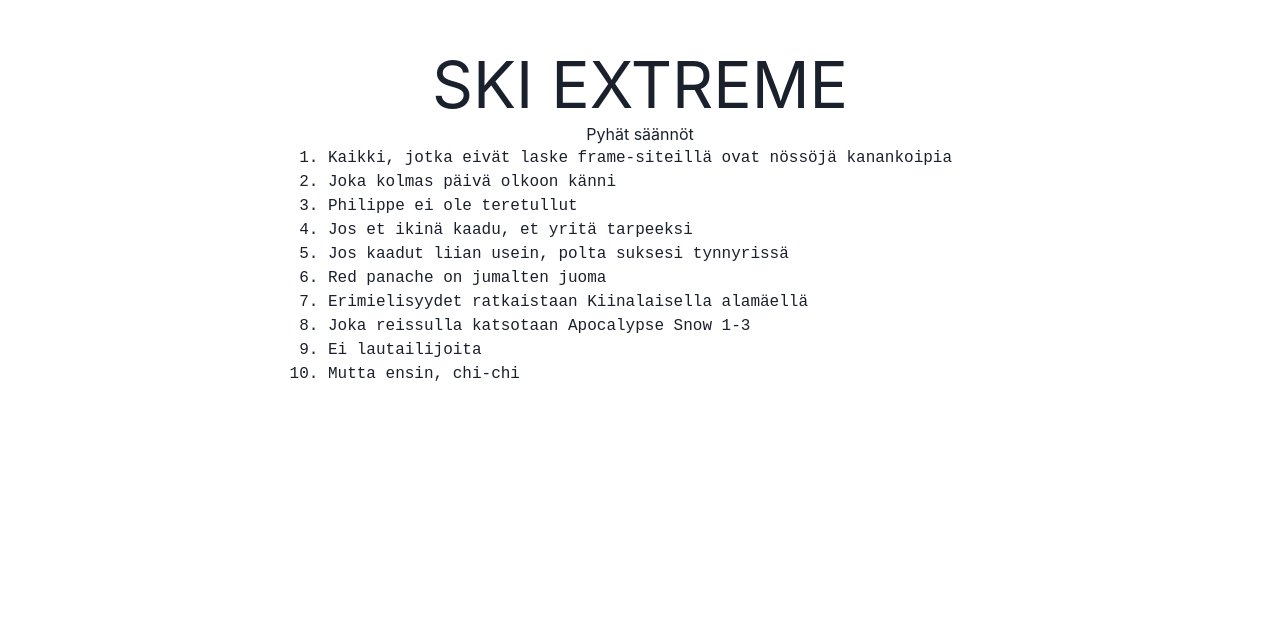
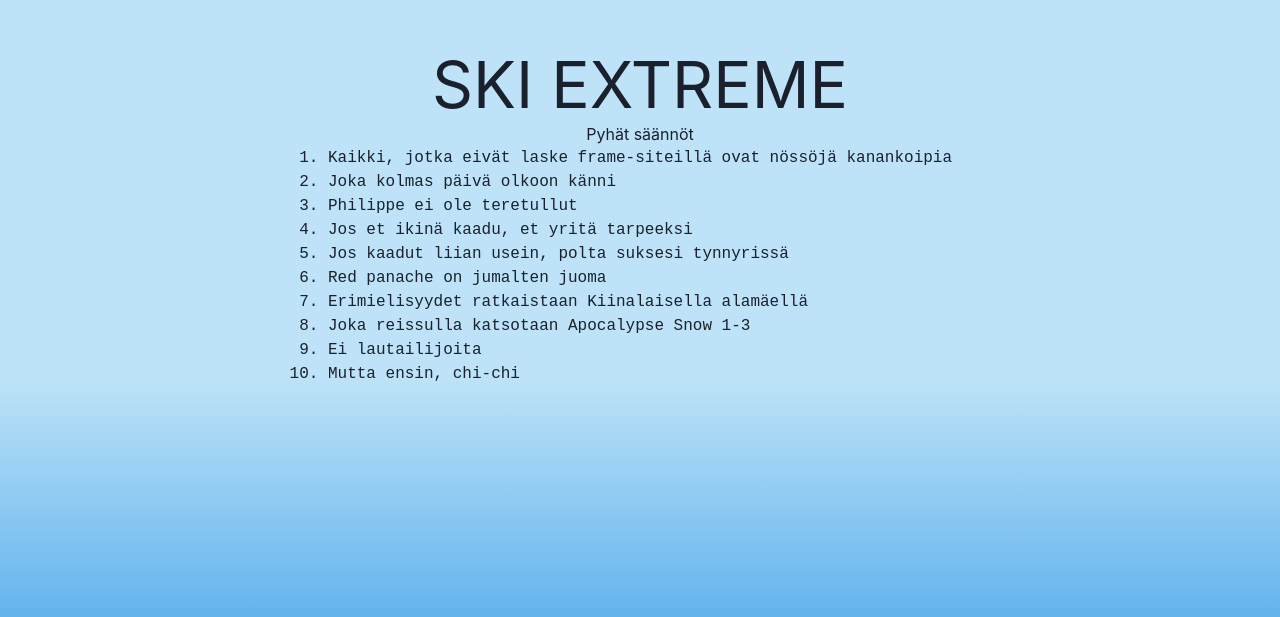
Before and after one commit to peksi/ski-extreme.com, a Next.js app: page / in a window 1280 px wide. Shown: the part 183-800 px from the top of the page. Built offline with nearby package versions, Linux system fonts and the light colour scheme.

Commit message:
some background

```diff
--- a/pages/_app.tsx
+++ b/pages/_app.tsx
@@ -1,10 +1,26 @@
 import "../styles/globals.css";
 import type { AppProps } from "next/app";
-import { ChakraProvider } from "@chakra-ui/react";
+import { Box, ChakraProvider } from "@chakra-ui/react";
 
 function MyApp({ Component, pageProps }: AppProps) {
   return (
     <ChakraProvider>
+      <Box
+        w="100vw"
+        h="70vh"
+        zIndex="-1"
+        position="absolute"
+        bg="blue.100"
+      ></Box>
+      <Box
+        w="100vw"
+        h="30vh"
+        top="70vh"
+        zIndex="-1"
+        position="absolute"
+        bgGradient={["linear(to-b, blue.100, blue.300)"]}
+      ></Box>
+
       <Component {...pageProps} />
     </ChakraProvider>
   );
```
